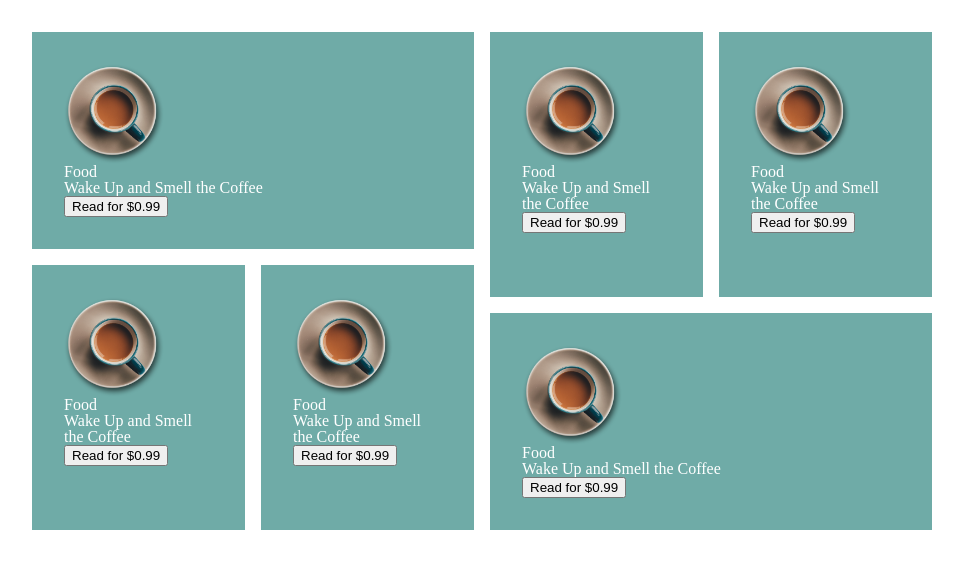
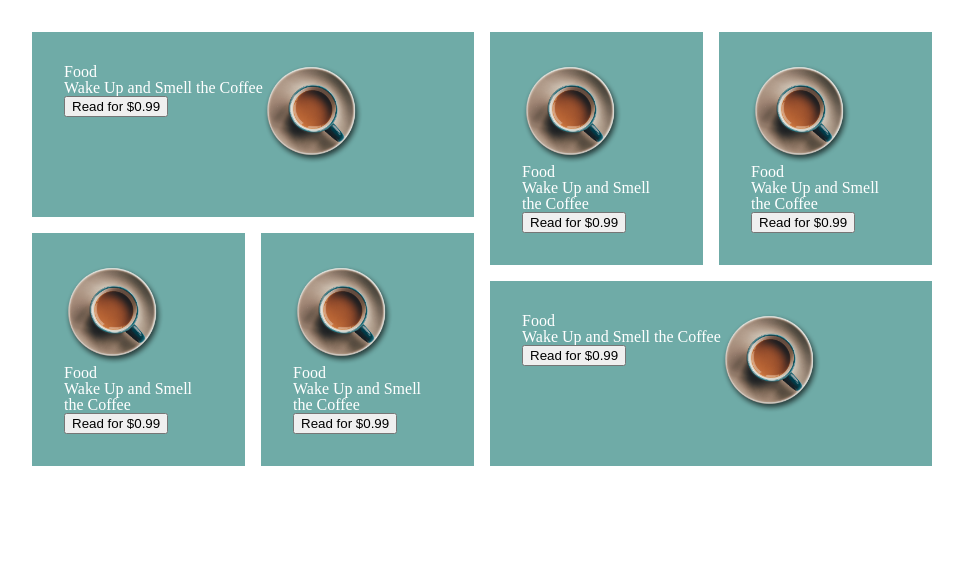
Before and after one commit to kenold/blog-grid, a website: page index.html in a window 1280 px wide. Shown: the whole page, without its empty margins (158-1121 px from the left). Drawn offline with nearby package versions, Linux system fonts and the light colour scheme.

Commit message:
add new class

```diff
--- a/index.html
+++ b/index.html
@@ -13,7 +13,7 @@
     <!-- Inspired by https://framer.cloud/LEhhu -->
     <div class="wrapper">
         <div class="cards">
-            <article class="card card--overlay post-1">
+            <article class="card card--overlay card--overlay--wide post-1">
                 <div class="card__image">
                     <img src="images/coffee-mug.png" />
                 </div>
@@ -88,7 +88,7 @@
                     </div>
                 </article>
 
-                <article class="card card--overlay post-6">
+                <article class="card card--overlay card--overlay--wide post-6">
                     <div class="card__image">
                         <img src="images/coffee-mug.png" />
                     </div>
```
